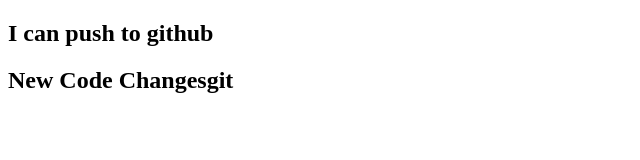
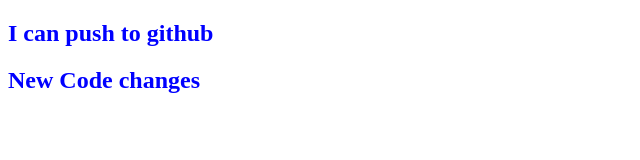
Before and after one commit to fahimrimon/my-second-repo, a plain HTML site: page index.html in a window 1280 px wide. Shown: the whole page, without its empty margins (0-640 px from the left). Drawn offline with Linux system fonts and the light colour scheme.

Commit message:
Style added

```diff
--- a/index.html
+++ b/index.html
@@ -5,9 +5,10 @@
     <meta http-equiv="X-UA-Compatible" content="IE=edge">
     <meta name="viewport" content="width=device-width, initial-scale=1.0">
     <title>My second github repo</title>
+    <link rel="stylesheet" href="style.css">
 </head>
 <body>
     <h2>I can push to github</h2>
-    <h2>New Code Changesgit</h2>
+    <h2>New Code changes</h2>
 </body>
 </html>
--- /dev/null
+++ b/style.css
@@ -0,0 +1,3 @@
+h2{
+    color: blue;
+}
```
